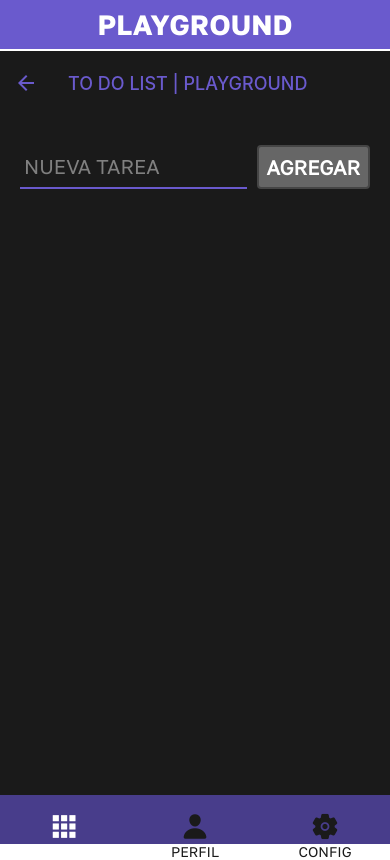
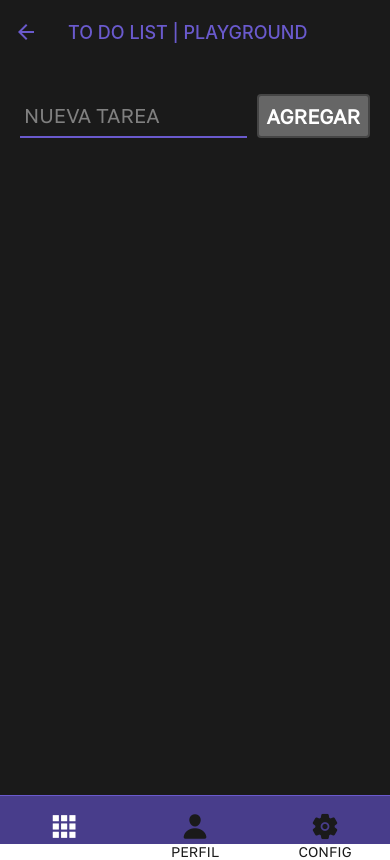
Before and after one commit to santio89/playground-react-native, a React Native app: screen /ToDoList in a window 390 px wide. Built offline with nearby package versions, Linux system fonts and the light colour scheme.

Commit message:
small fix

```diff
--- a/App.js
+++ b/App.js
@@ -30,9 +30,7 @@ export default function App() {
 
   return (
     <SafeAreaView style={styles.container} onLayout={onLayoutRootView}>
-      <Header />
       <MainNavigator />
-     {/*  <Footer /> */}
     </SafeAreaView >
   );
 }
--- a/components/Header.js
+++ b/components/Header.js
@@ -21,8 +21,8 @@ const styles = StyleSheet.create({
     padding: 8,
     paddingTop: Platform.OS === 'web' ? 8 : 20,
     width: '100%',
-    borderBottomColor: Constants.colorWhite,
-    borderBottomWidth: 2,
+    borderBottomColor: Constants.colorPrimaryDark,
+    borderBottomWidth: 1,
   },
 
   header: {
--- a/components/ListItem.js
+++ b/components/ListItem.js
@@ -31,7 +31,6 @@ export default function ListItem({ storeData, items, setItems, item, modalVisibl
 const styles = StyleSheet.create({
     listItemContainer: {
         width: '100%',
-        flex: 1
     },
     listItem: {
         color: Constants.colorWhite,
--- a/navigation/TabNavigator.js
+++ b/navigation/TabNavigator.js
@@ -5,6 +5,7 @@ import Constants from '../constants/Styles.js'
 import { Ionicons } from '@expo/vector-icons';
 import Profile from '../screens/Profile';
 import Settings from '../screens/Settings';
+import Header from '../components/Header';
 
 const BottomTabs = createBottomTabNavigator();
 
@@ -53,7 +54,9 @@ const styles = StyleSheet.create({
     tabBar: {
         color: Constants.colorPrimaryDark,
         backgroundColor: Constants.colorPrimaryDark,
-        padding: 30
+        padding: 30,
+        borderTopColor: Constants.colorPrimary,
+        borderTopWidth: 1,
     },
     item: {
         justifyContent: 'center',
--- a/screens/MainMenu.js
+++ b/screens/MainMenu.js
@@ -1,6 +1,7 @@
 import { StyleSheet, Text, View, ScrollView, Dimensions, TouchableOpacity } from 'react-native'
 import { useState, useEffect } from 'react'
 import Constants from '../constants/Styles'
+import Header from '../components/Header'
 
 const MainMenu = ({ navigation }) => {
     const [windowWidth, setWindowWidth] = useState(Dimensions.get('window').width);
@@ -18,16 +19,19 @@ const MainMenu = ({ navigation }) => {
     })
 
     return (
+        <>
+            <Header />
             <ScrollView contentContainerStyle={styles.menuWrapper}>
                 <View style={[styles.menuContainer, { flexDirection: windowWidth > 800 ? 'row' : 'column' }/* , { alignItems: windowWidth > 800 ? 'center' : 'stretch' } */]}>
-                <TouchableOpacity style={[styles.menuOption, { width: windowWidth > 800 ? 'auto' : (windowWidth>320?300:'100%') }]} onPress={() => { navigation.navigate("ToDoList") }}>
+                    <TouchableOpacity style={[styles.menuOption, { width: windowWidth > 800 ? 'auto' : (windowWidth > 320 ? 300 : '100%') }]} onPress={() => { navigation.navigate("ToDoList") }}>
                         <Text style={styles.menuOptionText}>TO DO LIST</Text>
                     </TouchableOpacity>
-                <TouchableOpacity style={[styles.menuOption, { width: windowWidth > 800 ? 'auto' : (windowWidth>320?300:'100%') }]} onPress={() => { navigation.navigate("MemoGame") }}>
+                    <TouchableOpacity style={[styles.menuOption, { width: windowWidth > 800 ? 'auto' : (windowWidth > 320 ? 300 : '100%') }]} onPress={() => { navigation.navigate("MemoGame") }}>
                         <Text style={styles.menuOptionText}>MEMO GAME</Text>
                     </TouchableOpacity>
                 </View>
             </ScrollView>
+        </>
     )
 }
 
--- a/screens/MemoGame.js
+++ b/screens/MemoGame.js
@@ -1,4 +1,4 @@
-import { StyleSheet, Text, View, TouchableOpacity, FlatList, ScrollView, Dimensions } from 'react-native'
+import { StyleSheet, Text, View, TouchableOpacity, FlatList, Dimensions } from 'react-native'
 import { useEffect, useState } from 'react'
 import 'react-native-get-random-values'; /* for uuid */
 import { v4 as uuidv4 } from 'uuid';
@@ -139,7 +139,7 @@ const MemoGame = () => {
     })
 
     return (
-        <ScrollView contentContainerStyle={styles.memoGameContainer}>
+        <View style={styles.memoGameContainer}>
             <View style={styles.gameContainer}>
                 {
                     !startState ?
@@ -200,7 +200,7 @@ const MemoGame = () => {
                         </>
                 }
             </View>
-        </ScrollView>
+        </View>
     )
 }
 
--- a/screens/Profile.js
+++ b/screens/Profile.js
@@ -1,6 +1,7 @@
 import { StyleSheet, Text, ScrollView, View, Image } from 'react-native'
 import Constants from '../constants/Styles.js'
 import { useState } from 'react'
+import Header from '../components/Header.js'
 
 const Profile = () => {
     /* estado de prueba */
@@ -10,6 +11,8 @@ const Profile = () => {
         avatar: "https://source.unsplash.com/random/"
     })
     return (
+        <>
+            <Header />
             <ScrollView contentContainerStyle={styles.profileContainer}>
                 <View style={styles.itemsContainer}>
                     <View style={styles.profileItem}>
@@ -24,11 +27,12 @@ const Profile = () => {
                         <Text style={styles.profileItemLabel}><Text style={styles.profileItemIndicator}>●&nbsp;</Text><Text>Avatar: </Text></Text>
                         <Image
                             style={styles.profileItemImage}
-                        source={{uri: user.avatar}}
+                            source={{ uri: user.avatar }}
                         />
                     </View>
                 </View>
             </ScrollView>
+        </>
     )
 }
 
@@ -65,8 +69,8 @@ const styles = StyleSheet.create({
     },
     profileItem: {
         marginBottom: 20,
-        justifyContent: 'start',
-        alignItems: 'start'
+        justifyContent: 'flex-start',
+        alignItems: 'flex-start'
     },
     profileItemLabel: {
         fontFamily: Constants.fontPrimary,
--- a/screens/Settings.js
+++ b/screens/Settings.js
@@ -1,6 +1,7 @@
 import { StyleSheet, Text, View, ScrollView } from 'react-native'
 import Constants from '../constants/Styles.js'
 import { useState } from 'react'
+import Header from '../components/Header.js'
 
 const Settings = () => {
     /* estado de prueba */
@@ -11,6 +12,8 @@ const Settings = () => {
     })
 
     return (
+        <>
+            <Header />
             <ScrollView contentContainerStyle={styles.settingsContainer}>
                 <View style={styles.itemsContainer}>
                     <View style={styles.settingsItem}>
@@ -19,7 +22,7 @@ const Settings = () => {
                     </View>
                     <View style={styles.settingsItem}>
                         <Text style={styles.settingsItemLabel}><Text style={styles.settingsItemIndicator}>●&nbsp;</Text><Text>Modo Oscuro: </Text></Text>
-                    <Text style={styles.settingsItemText}>{userSettings.darkMode?"Activado":"Desactivado"}</Text>
+                        <Text style={styles.settingsItemText}>{userSettings.darkMode ? "Activado" : "Desactivado"}</Text>
                     </View>
                     <View style={styles.settingsItem}>
                         <Text style={styles.settingsItemLabel}><Text style={styles.settingsItemIndicator}>●&nbsp;</Text><Text>Tema de Color: </Text></Text>
@@ -27,6 +30,7 @@ const Settings = () => {
                     </View>
                 </View>
             </ScrollView>
+        </>
     )
 }
 
@@ -60,8 +64,8 @@ const styles = StyleSheet.create({
     },
     settingsItem: {
         marginBottom: 20,
-        justifyContent: 'start',
-        alignItems: 'start'
+        justifyContent: 'flex-start',
+        alignItems: 'flex-start'
     },
     settingsItemLabel: {
         fontFamily: Constants.fontPrimary,
--- a/screens/ToDoList.js
+++ b/screens/ToDoList.js
@@ -1,5 +1,5 @@
 import { useEffect, useState } from 'react'
-import { FlatList, Text, TextInput, View, ScrollView, KeyboardAvoidingView, StyleSheet, TouchableOpacity, Modal, Platform } from 'react-native'
+import { FlatList, Text, TextInput, View, KeyboardAvoidingView, StyleSheet, TouchableOpacity, Modal, Platform } from 'react-native'
 import 'react-native-get-random-values'; /* for uuid */
 import { v4 as uuidv4 } from 'uuid';
 import ListItem from '../components/ListItem';
@@ -56,7 +56,7 @@ export default function ToDoList() {
 
     return (
         <>
-            <ScrollView contentContainerStyle={styles.todoListContainer}>
+            <View style={styles.todoListContainer}>
                 <View style={styles.listContainer}>
                     <KeyboardAvoidingView behavior={Platform.OS === 'ios' ? 'padding' : 'height'} style={styles.inputContainer}>
                         <TextInput value={input} onChangeText={input => setInput(input)} onSubmitEditing={() => { addItem({ id: uuidv4(), text: input }); setInput('') }} placeholder='NUEVA TAREA' placeholderTextColor="#808080" style={styles.input} />
@@ -94,7 +94,7 @@ export default function ToDoList() {
                         keyExtractor={item => item.id}
                     />
                 </View>
-            </ScrollView>
+            </View>
         </>
     )
 }
@@ -110,8 +110,10 @@ const styles = StyleSheet.create({
         padding: 10
     },
     listContainer: {
+        flex: 1,
         width: '100%',
-        flex: 1,
+        minWidth: 300,
+        maxWidth: 800,
         justifyContent: 'center',
         alignItems: 'center',
     },
@@ -120,7 +122,6 @@ const styles = StyleSheet.create({
         flexDirection: 'row',
         marginTop: 10,
         marginBottom: 20,
-        maxWidth: 800,
         justifyContent: 'space-between',
         padding: 10,
     },
@@ -154,10 +155,10 @@ const styles = StyleSheet.create({
         fontSize: Constants.fontMd,
     },
     listItemsContainer: {
+        padding: 10,
         width: '100%',
-        padding: 10,
-        minWidth: 300,
-        maxWidth: 800,
+        minWidth: '100%',
+        maxWidth: '100%',
         justifyContent: 'center',
         alignItems: 'stretch',
     },
```
Lines whose indentation alone changed are shown as unchanged.
